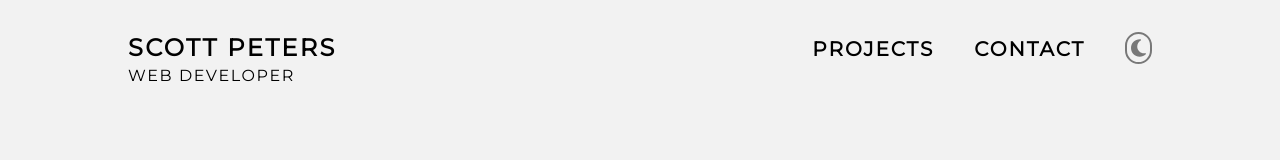
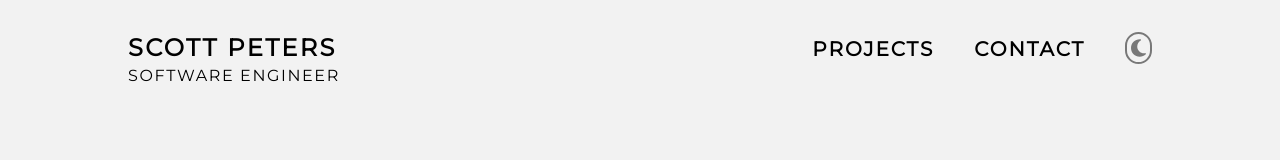
Before and after one commit to Blathe/personal-portfolio, a Next.js app: page / in a window 1280 px wide. Shown: the top 160 px of the page. Built offline with nearby package versions, Linux system fonts and the light colour scheme.

Commit message:
verbiage

```diff
--- a/components/header.js
+++ b/components/header.js
@@ -21,7 +21,7 @@ const Header = () => {
           <h2 className="text-2xl font-bold uppercase font-mons tracking-widest">
             Scott Peters
           </h2>
-          <h4 className="text-md uppercase font-mons tracking-widest">Web Developer</h4>
+          <h4 className="text-md uppercase font-mons tracking-widest">Software Engineer</h4>
         </div>
         <div>
           <ul className="hidden md:inline-flex items-center gap-2 md:gap-10">
```
